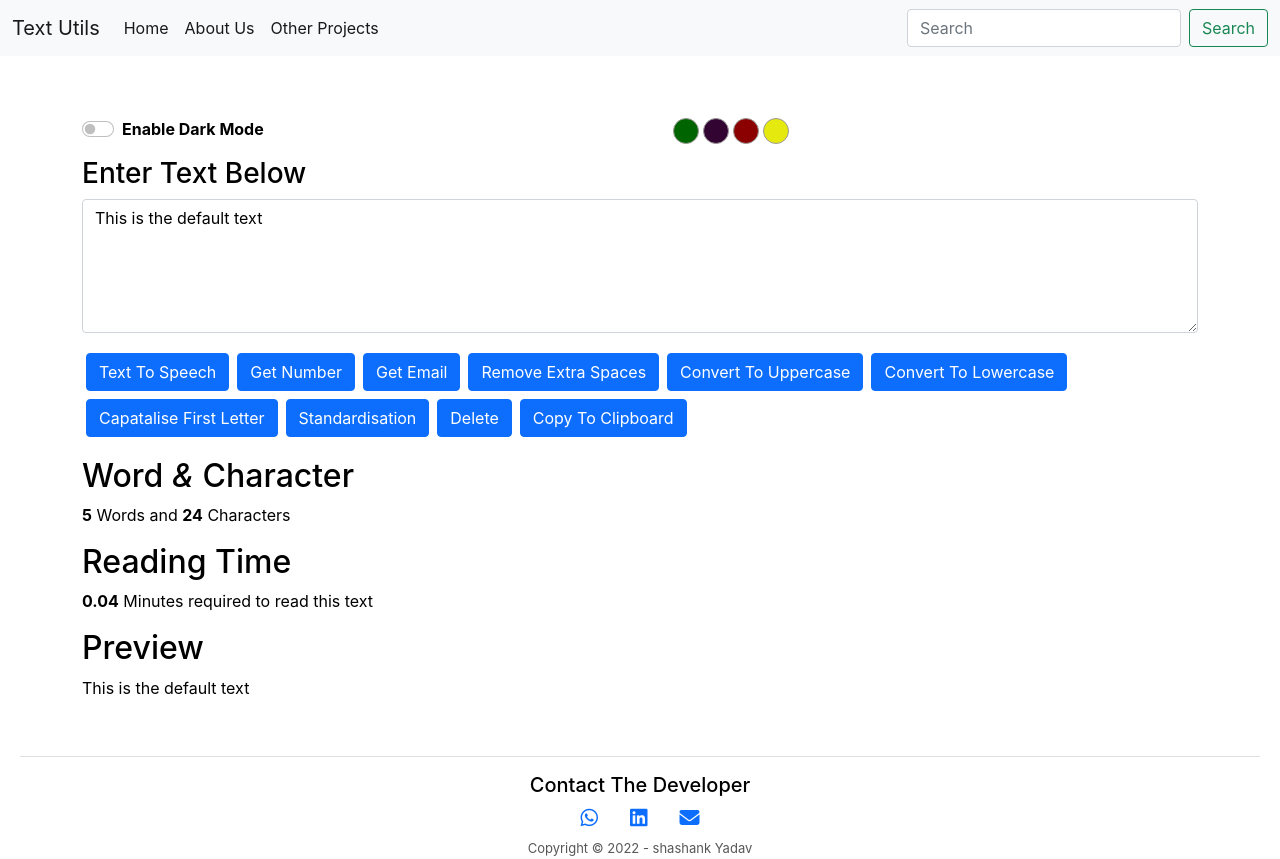
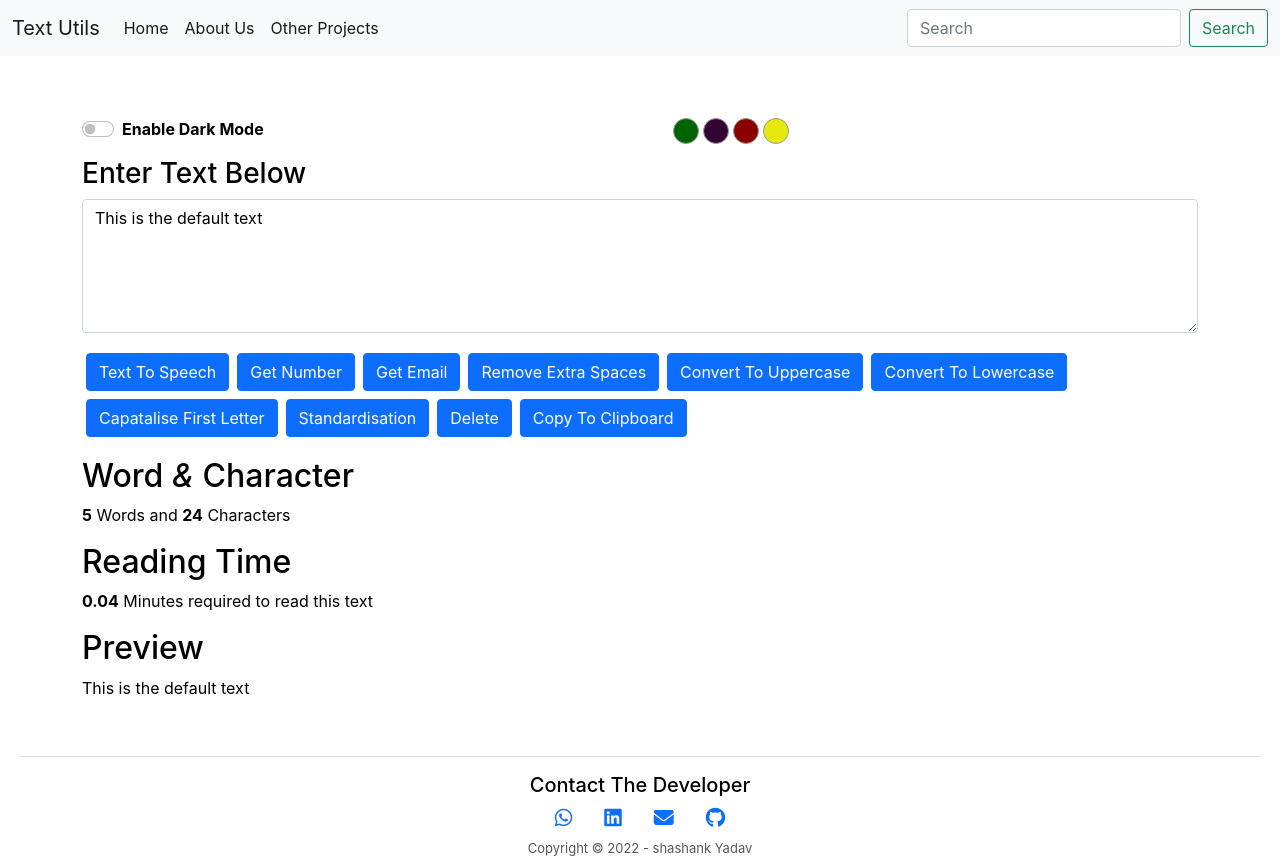
Before and after one commit to Pro-Developer01/Text-Utils-React, a React (Create React App) app: page / in a window 1280 px wide. Built offline with nearby package versions, Linux system fonts and the light colour scheme.

Commit message:
color palette bug fixed, Git hub Link added in footer

```diff
--- a/src/App.js
+++ b/src/App.js
@@ -36,12 +36,14 @@ function App() {
     if(Mode==='light')
     {
       setMode('dark');
+      setpellet('primary');
       document.body.style.background=" #042743"
       Notification("Dark Mode is Enabled","success");
       document.title="Text Utils - Dark Mode";
     }
     else{
       setMode('light');
+      setpellet('primary');
       document.body.style.background="white"
       Notification("Light Mode is Enabled","success");
       document.title="Text Utils - Light Mode";
--- a/src/Components/Footer.js
+++ b/src/Components/Footer.js
@@ -35,6 +35,13 @@ export default function Footer(props) {
           >
             <i className="fa-solid fa-envelope fa-lg mx-3"></i>
           </a>
+          <a
+            href="https://github.com/Pro-Developer01"
+            target="_blank"
+            rel="noopener noreferrer"
+          >
+            <i class="fa-brands fa-github fa-lg mx-3"></i>
+          </a>
         </div>
         <center>
         <p className="copyright" style={{color: props.mode==='light'?'rgb(88, 87, 87)':'#c3bebe'}}>Copyright &copy; 2022 - shashank Yadav </p>
```
